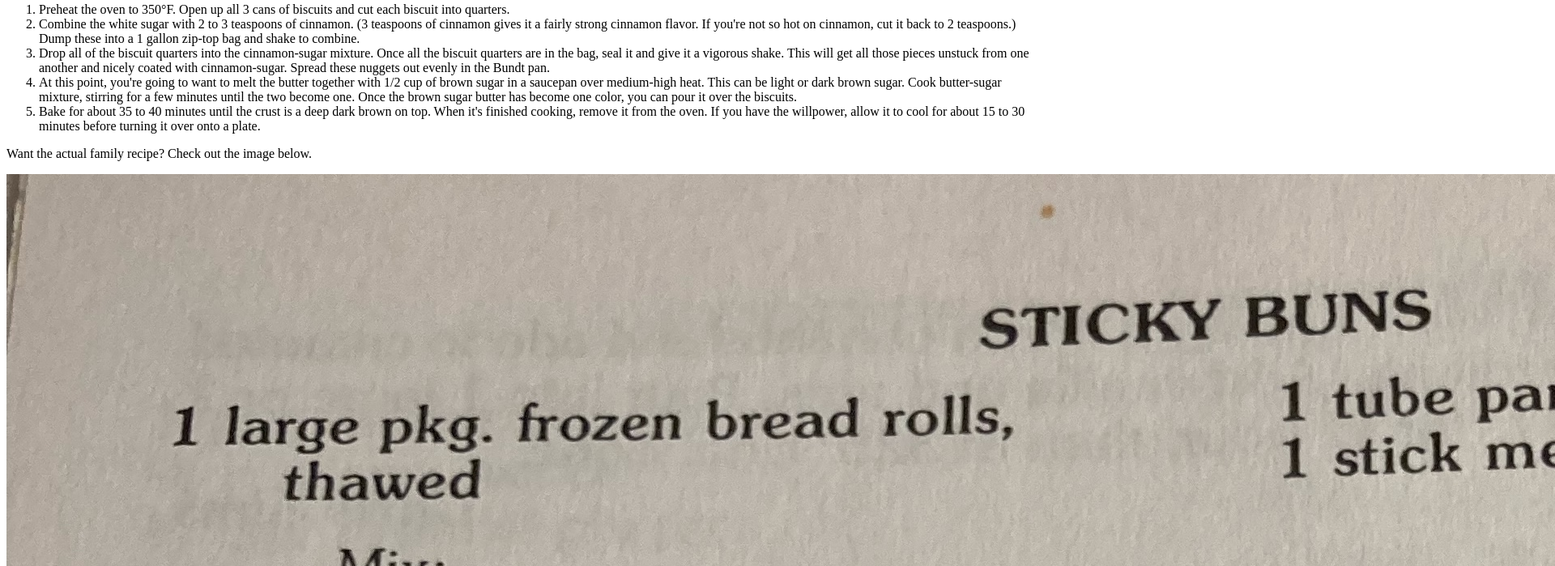
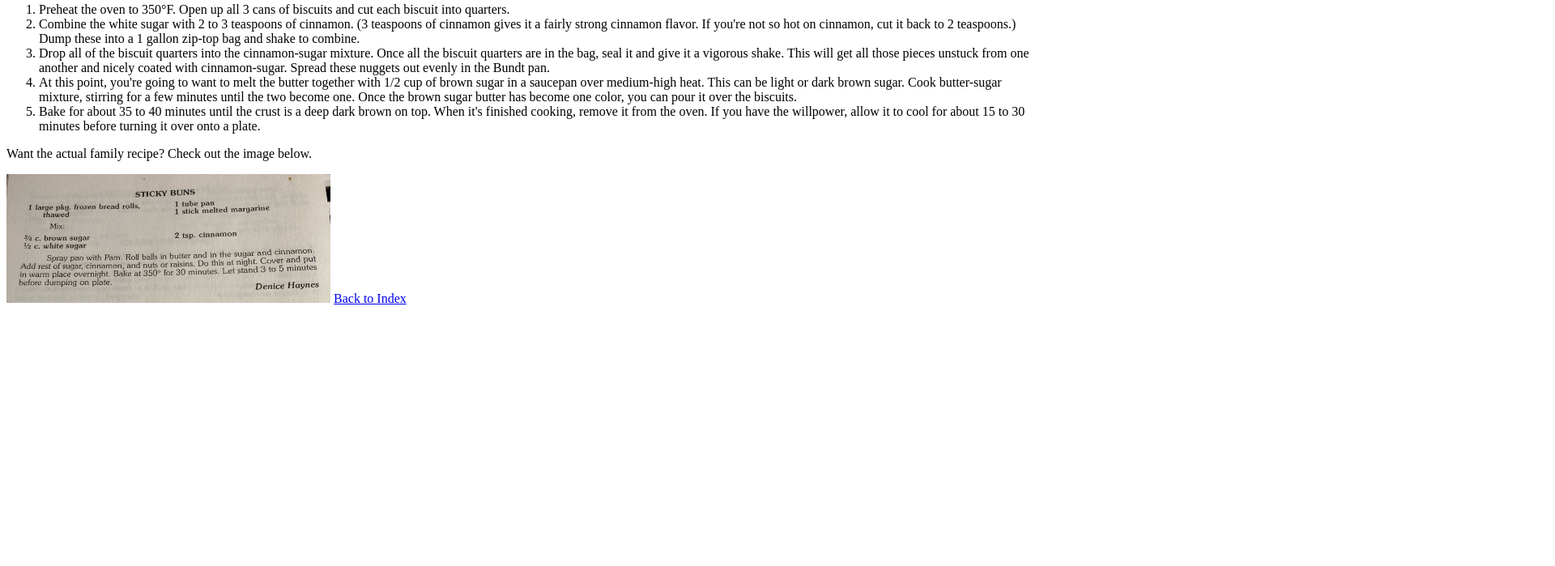
Before and after one commit to henderer/odin-recipes, a plain HTML site: page recipes/monkeybread.html in a window 1280 px wide. Shown: the part 577-1276 px from the top of the page at 81% size, 1920 px wide, since content can reach past the window. After the commit the page ends 963 px from the top, so only its background shows below. Drawn offline with Linux system fonts and the light colour scheme.

Commit message:
feat: Change image size

```diff
--- a/recipes/monkeybread.html
+++ b/recipes/monkeybread.html
@@ -28,7 +28,7 @@
         <li>Bake for about 35 to 40 minutes until the crust is a deep dark brown on top. When it's finished cooking, remove it from the oven. If you have the willpower, allow it to cool for about 15 to 30 minutes before turning it over onto a plate.</li>
     </ol>
     <p>Want the actual family recipe? Check out the image below.</p>
-    <img src="../images/fam_stickybuns.jpeg" alt="my family recipe for sticky buns">
+    <img src="../images/fam_stickybuns.jpeg" alt="my family recipe for sticky buns" width="400">
     <a href="../index.html">Back to Index</a>
 </body>
 </html>
```
